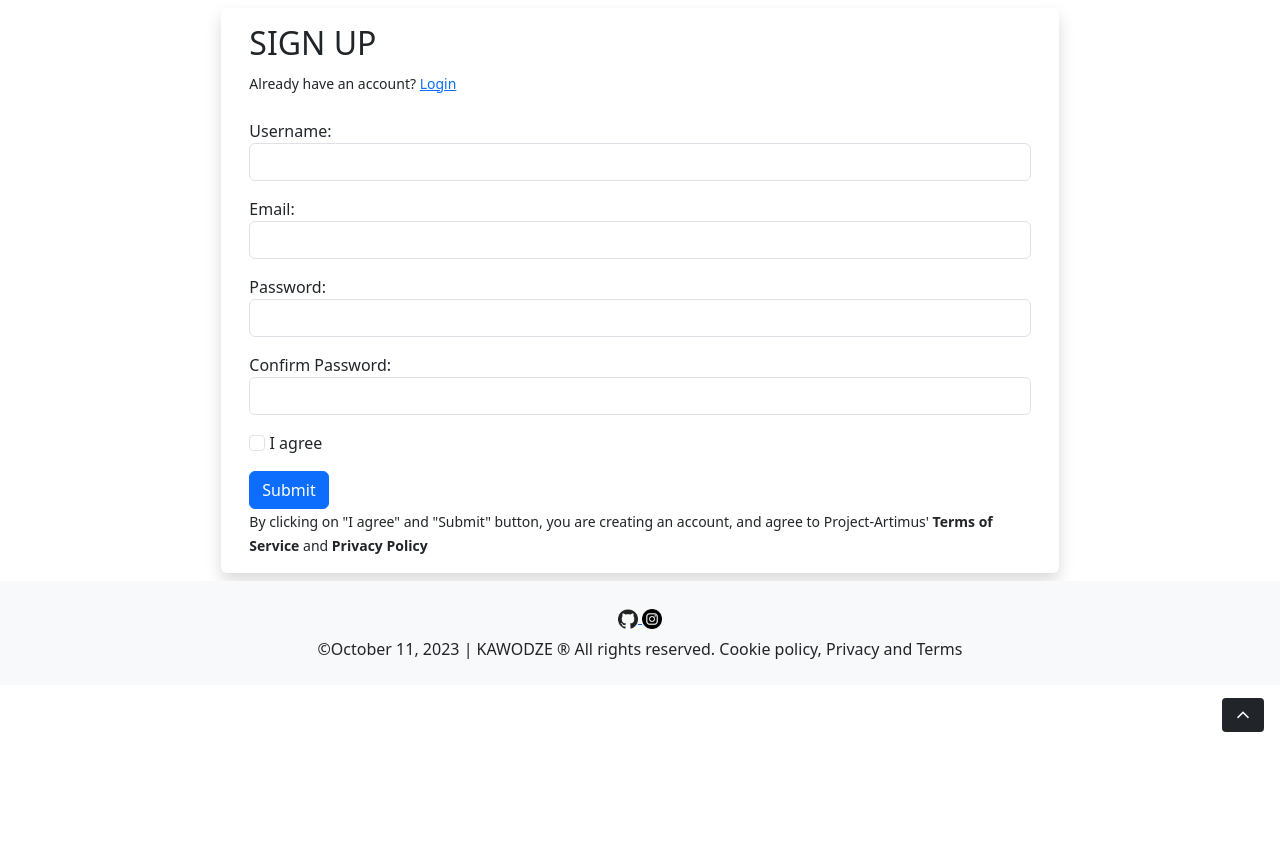
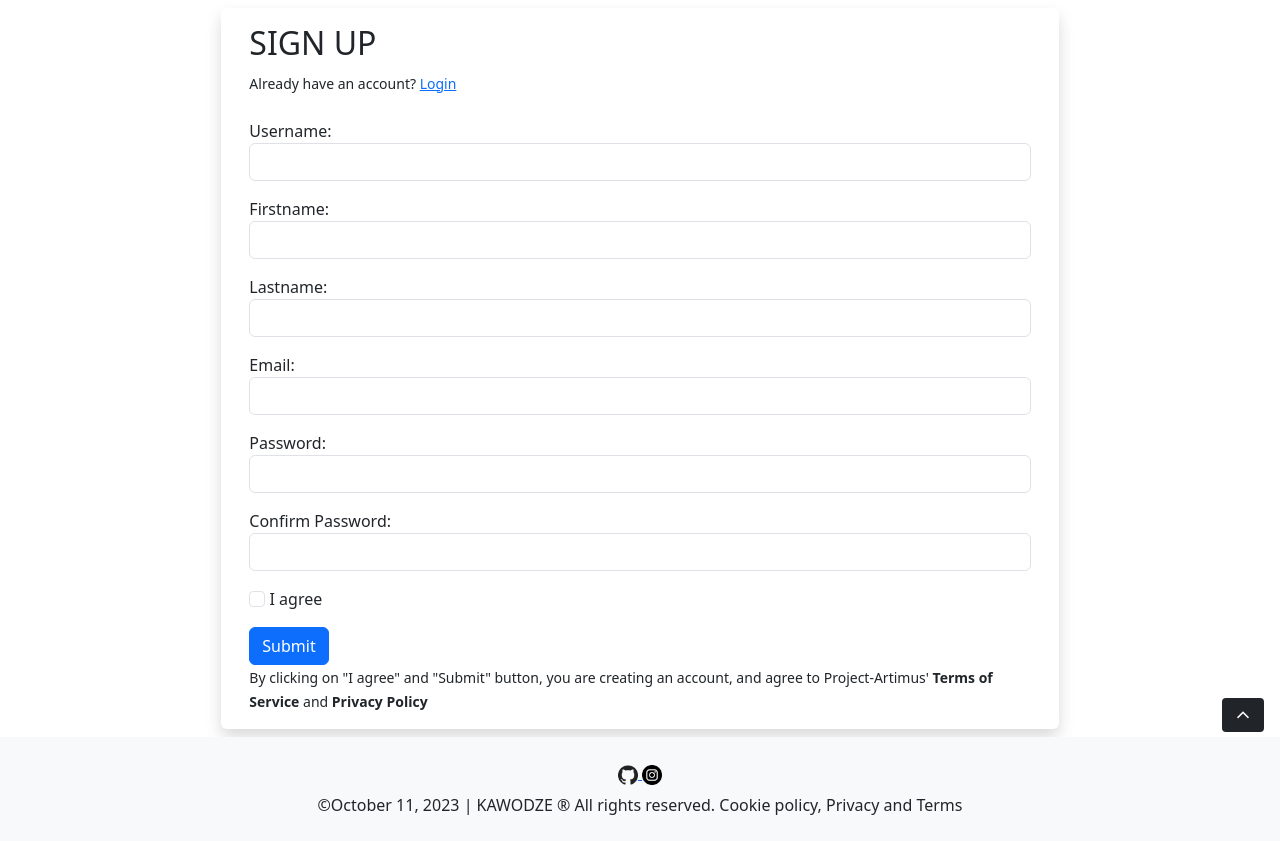
Before and after one commit to Pizzosta/AuctionWebsite, a Flask app: page /sign-up in a window 1280 px wide. Shown: the part 52-893 px from the top of the page. Before the commit the page ends 784 px from the top, so only its background shows below. Run offline with Flask 3, Linux system fonts and the light colour scheme.

Commit message:
Front End

```diff
--- a/webflask/auth.py
+++ b/webflask/auth.py
@@ -69,6 +69,8 @@ def sign_up():
             db.session.commit()
             login_user(new_user, remember=True)
             flash('Account created!', category='success')
-            return redirect(url_for("views.home"))
+            # return redirect(url_for("views.home"))
+            return redirect(url_for("views"))
+
 
     return render_template("sign_up.html", user=current_user)
--- a/webflask/templates/sign_up.html
+++ b/webflask/templates/sign_up.html
@@ -8,6 +8,14 @@
         <div class="mb-3">
             <label for="username">Username:</label>
             <input type="text" class="form-control" id="username" name="username" required>
+        </div>
+        <div class="mb-3">
+            <label for="firstname">Firstname:</label>
+            <input type="text" class="form-control" id="firstname" name="firstname" required>
+        </div>
+        <div class="mb-3">
+            <label for="lastname">Lastname:</label>
+            <input type="text" class="form-control" id="lastname" name="lastname" required>
         </div>
         <div class="mb-3">
             <label for="email">Email:</label>
```
